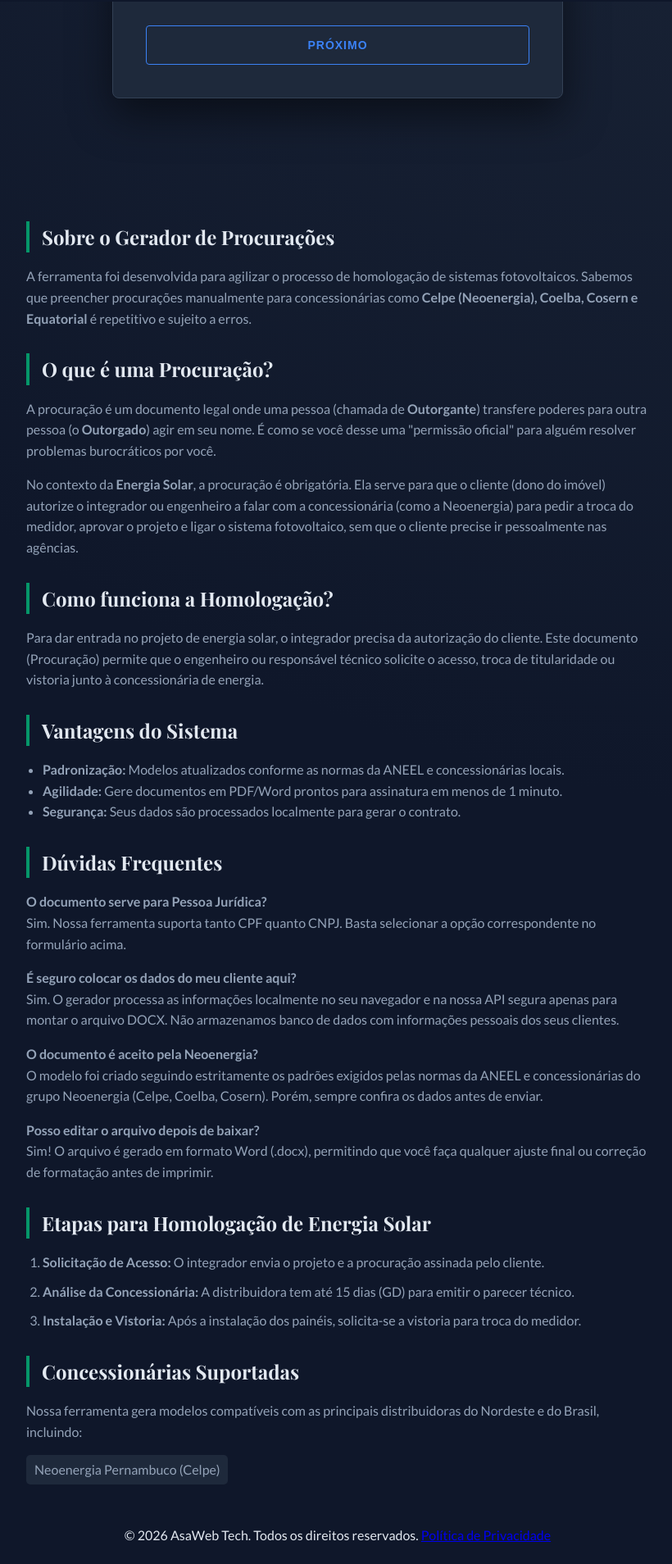
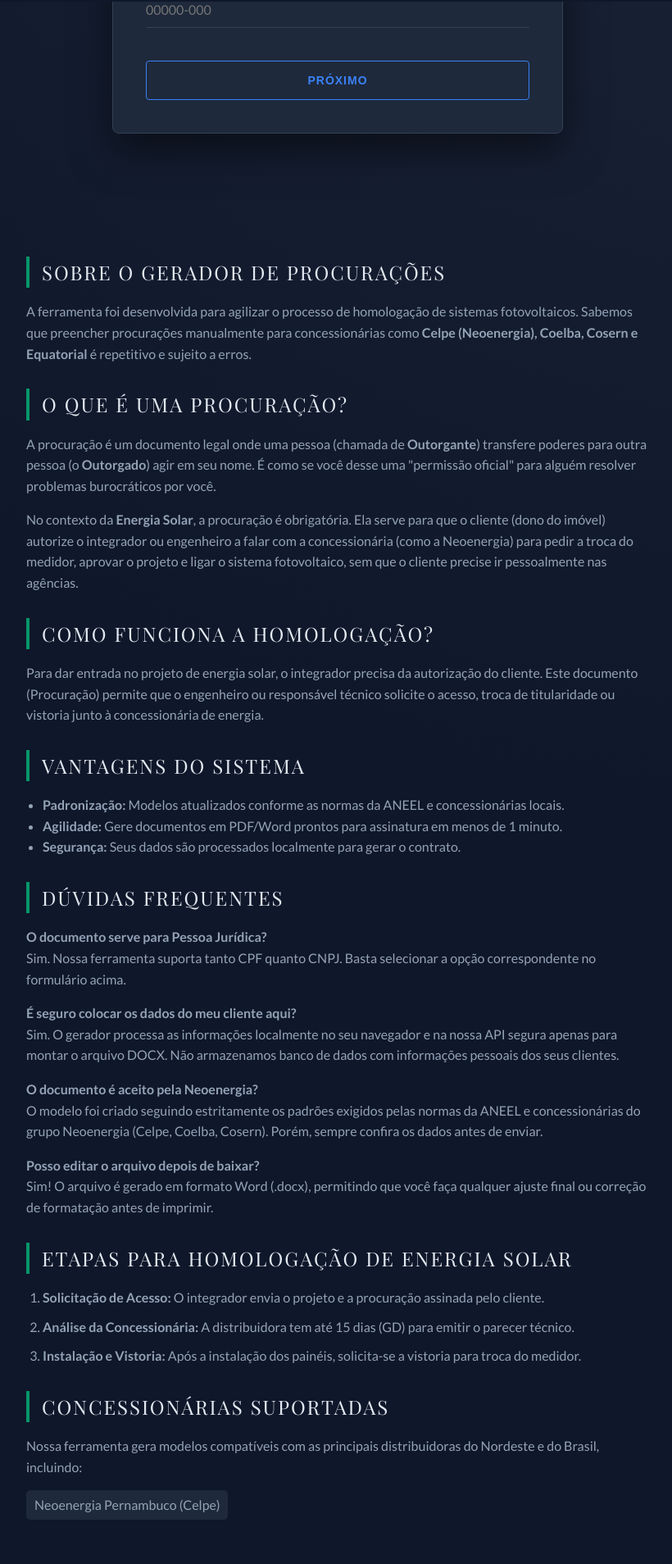
Before and after one commit to mosiah-andrade/apiGeradorDeProcuracao, a Next.js app in the folder front-contratos-next/: page / in a window 1280 px wide. Shown: the part 798-2706 px from the top of the page at 82% size, without its empty margins (228-1048 px from the left). Built offline with nearby package versions, Linux system fonts and the light colour scheme.

Commit message:
seo update

```diff
--- a/front-contratos-next/app/layout.tsx
+++ b/front-contratos-next/app/layout.tsx
@@ -12,7 +12,7 @@
   openGraph: {
     title: "Gerador de Procuração Solar",
     description: "Rápido, seguro e gratuito para integradores.",
-    url: "https://procuracao.asaweb.tech/",
+    url: "https://asaweb.tech/",
     siteName: "Gerador Solar",
     images: [
       {
--- a/front-contratos-next/app/page.tsx
+++ b/front-contratos-next/app/page.tsx
@@ -146,11 +146,55 @@
     a.remove();
   };
 
+  // 1. Defina os dados do JSON-LD aqui em cima
+  const jsonLd = {
+    "@context": "https://schema.org",
+    "@type": "FAQPage",
+    "mainEntity": [
+      {
+        "@type": "Question",
+        "name": "O documento serve para Pessoa Jurídica?",
+        "acceptedAnswer": {
+          "@type": "Answer",
+          "text": "Sim. Nossa ferramenta suporta tanto CPF quanto CNPJ. Basta selecionar a opção correspondente no formulário."
+        }
+      },
+      {
+        "@type": "Question",
+        "name": "É seguro colocar os dados do meu cliente aqui?",
+        "acceptedAnswer": {
+          "@type": "Answer",
+          "text": "Sim. O gerador processa as informações localmente no seu navegador e na nossa API segura apenas para montar o arquivo DOCX."
+        }
+      },
+      {
+        "@type": "Question",
+        "name": "O documento é aceito pela Neoenergia?",
+        "acceptedAnswer": {
+          "@type": "Answer",
+          "text": "O modelo foi criado seguindo estritamente os padrões exigidos pelas normas da ANEEL e concessionárias do grupo Neoenergia."
+        }
+      },
+      {
+        "@type": "Question",
+        "name": "Posso editar o arquivo depois de baixar?",
+        "acceptedAnswer": {
+          "@type": "Answer",
+          "text": "Sim! O arquivo é gerado em formato Word (.docx), permitindo qualquer ajuste final."
+        }
+      }
+    ]
+  };
+
   return (
     <div className="page-wrapper">
       <div className="container">
+        <script
+          type="application/ld+json"
+          dangerouslySetInnerHTML={{ __html: JSON.stringify(jsonLd) }}
+        />
         <header>
-          <h1>Procuração</h1>
+          <h1>Gerador de Procuração para Energia Solar</h1>
           <div className="progress-bar">
             <div className={`step ${step >= 0 ? 'active' : ''}`}>1</div>
             <div className="line"></div>
--- a/front-contratos-next/components/ConteudoSite.tsx
+++ b/front-contratos-next/components/ConteudoSite.tsx
@@ -32,13 +32,13 @@
 
   return (
     <div style={styles.section}>
-      <h3 style={styles.h3}>Sobre o Gerador de Procurações</h3>
+      <h2 style={styles.h3}>Sobre o Gerador de Procurações</h2>
       <p style={styles.p}>
         A ferramenta  foi desenvolvida para agilizar o processo de homologação de sistemas fotovoltaicos.
         Sabemos que preencher procurações manualmente para concessionárias como <strong>Celpe (Neoenergia), Coelba, Cosern e Equatorial</strong> é repetitivo e sujeito a erros.
       </p>
 
-      <h3 style={styles.h3}>O que é uma Procuração?</h3>
+      <h2 style={styles.h3}>O que é uma Procuração?</h2>
       <p style={styles.p}>
         A procuração é um documento legal onde uma pessoa (chamada de <strong>Outorgante</strong>)
         transfere poderes para outra pessoa (o <strong>Outorgado</strong>) agir em seu nome.
@@ -50,21 +50,21 @@
         aprovar o projeto e ligar o sistema fotovoltaico, sem que o cliente precise ir pessoalmente nas agências.
       </p>
 
-      <h3 style={styles.h3}>Como funciona a Homologação?</h3>
+      <h2 style={styles.h3}>Como funciona a Homologação?</h2>
       <p style={styles.p}>
         Para dar entrada no projeto de energia solar, o integrador precisa da autorização do cliente.
         Este documento (Procuração) permite que o engenheiro ou responsável técnico solicite o acesso,
         troca de titularidade ou vistoria junto à concessionária de energia.
       </p>
 
-      <h3 style={styles.h3}>Vantagens do Sistema</h3>
+      <h2 style={styles.h3}>Vantagens do Sistema</h2>
       <ul style={styles.ul}>
         <li><strong>Padronização:</strong> Modelos atualizados conforme as normas da ANEEL e concessionárias locais.</li>
         <li><strong>Agilidade:</strong> Gere documentos em PDF/Word prontos para assinatura em menos de 1 minuto.</li>
         <li><strong>Segurança:</strong> Seus dados são processados localmente para gerar o contrato.</li>
       </ul>
 
-      <h3 style={styles.h3}>Dúvidas Frequentes</h3>
+      <h2 style={styles.h3}>Dúvidas Frequentes</h2>
       <p style={styles.p}>
         <strong>O documento serve para Pessoa Jurídica?</strong><br/>
         Sim. Nossa ferramenta suporta tanto CPF quanto CNPJ. Basta selecionar a opção correspondente no formulário acima.
@@ -78,14 +78,14 @@
       <p style={styles.p}><strong>Posso editar o arquivo depois de baixar?</strong><br/>
       Sim! O arquivo é gerado em formato Word (.docx), permitindo que você faça qualquer ajuste final ou correção de formatação antes de imprimir.</p>
 
-      <h3 style={styles.h3}>Etapas para Homologação de Energia Solar</h3>
+      <h2 style={styles.h3}>Etapas para Homologação de Energia Solar</h2>
         <ol style={{paddingLeft: '20px', marginBottom: '20px'}}>
             <li style={{marginBottom: '10px'}}><strong>Solicitação de Acesso:</strong> O integrador envia o projeto e a procuração assinada pelo cliente.</li>
             <li style={{marginBottom: '10px'}}><strong>Análise da Concessionária:</strong> A distribuidora tem até 15 dias (GD) para emitir o parecer técnico.</li>
             <li style={{marginBottom: '10px'}}><strong>Instalação e Vistoria:</strong> Após a instalação dos painéis, solicita-se a vistoria para troca do medidor.</li>
         </ol>
 
-        <h3 style={styles.h3}>Concessionárias Suportadas</h3>
+        <h2 style={styles.h3}>Concessionárias Suportadas</h2>
         <p>Nossa ferramenta gera modelos compatíveis com as principais distribuidoras do Nordeste e do Brasil, incluindo:</p>
         <ul style={{display: 'flex', gap: '15px', flexWrap: 'wrap', listStyle: 'none', padding: 0}}>
             <li style={{background: '#1e293b', padding: '5px 10px', borderRadius: '5px'}}>Neoenergia Pernambuco (Celpe)</li>
```
Also changed, not shown: 1 other file (tests, documents, lock files or other folders).
